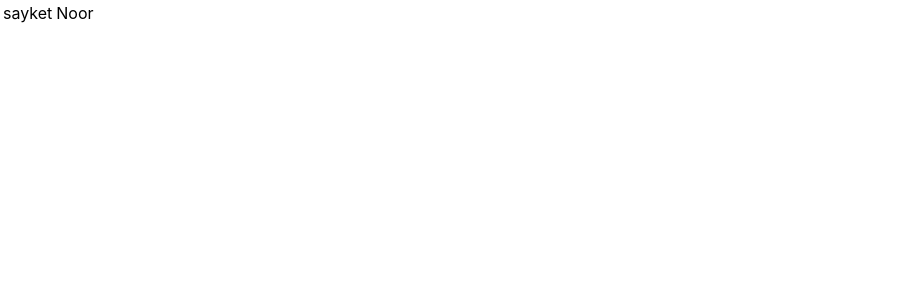
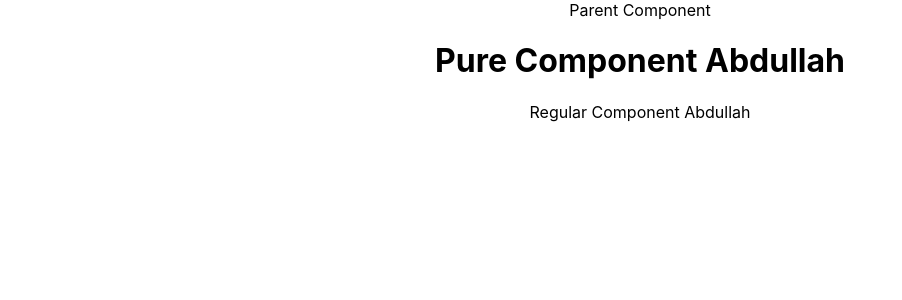
Before and after one commit to abduallahnoorsayket/react_JS_CodeVol, a React (Create React App) app: page / in a window 1280 px wide. Shown: the top 300 px of the page, without its empty margins (0-902 px from the left). Built offline with nearby package versions, Linux system fonts and the light colour scheme.

Commit message:
pure comp running

```diff
--- a/src/App.js
+++ b/src/App.js
@@ -21,12 +21,15 @@ import Form from "./components/FormHandle/Form";
 import LifeCycleA from "./components/LifeCycleMet/LifeCycleA";
 import FragmentDemo from "./components/Fragments/FragmentDemo";
 import Table from "./components/Fragments/Table";
+import ParentComponet from "./components/PureComponent/ParentComponet";
 
 class App extends Component {
   render() {
     return (
       <div className="App">
-        <Table />
+        <ParentComponet />
+        {/* <PureComp /> */}
+        {/* <Table /> */}
         {/* <FragmentDemo /> */}
         {/* <LifeCycleA /> */}
         {/* <Form /> */}
--- a/src/components/Fragments/Column.js
+++ b/src/components/Fragments/Column.js
@@ -1,11 +1,22 @@
 import React from "react";
 
 function Column() {
+  const items = [
+    { id: 1, title: "lorem ipsom" },
+    { id: 2, title: " Sit Ament" },
+  ];
   return (
-    <>
+    <React.Fragment>
+      {items.map((item) => (
+        <React.Fragment key={item.id}>
+          <h1>Title</h1>
+          <p>{item.title}</p>
+        </React.Fragment>
+      ))}
+      {/* <td>Abdullah</td>
       <td>sayket</td>
-      <td>Noor</td>
-    </>
+      <td>Noor</td> */}
+    </React.Fragment>
   );
 }
 
--- /dev/null
+++ b/src/components/PureComponent/ParentComponet.js
@@ -0,0 +1,32 @@
+import React, { Component } from "react";
+import PureComp from "./PureComp";
+import RegComp from "./RegComp";
+
+class ParentComponet extends Component {
+  constructor(props) {
+    super(props);
+
+    this.state = {
+      name: "abdullah",
+    };
+  }
+  componentDidMount() {
+    setInterval(() => {
+      this.setState({
+        name: "Abdullah",
+      });
+    }, 2000);
+  }
+  render() {
+    console.log("***************parent comp render******************");
+    return (
+      <div>
+        Parent Component
+        <PureComp name={this.state.name} />
+        <RegComp name={this.state.name} />
+      </div>
+    );
+  }
+}
+
+export default ParentComponet;
--- /dev/null
+++ b/src/components/PureComponent/PureComp.js
@@ -0,0 +1,14 @@
+import React, { PureComponent } from "react";
+
+class PureComp extends PureComponent {
+  render() {
+    console.log("Pure component");
+    return (
+      <div>
+        <h1>Pure Component {this.props.name}</h1>
+      </div>
+    );
+  }
+}
+
+export default PureComp;
--- /dev/null
+++ b/src/components/PureComponent/RegComp.js
@@ -0,0 +1,10 @@
+import React, { Component } from "react";
+
+class RegComp extends Component {
+  render() {
+    console.log("Regular component");
+    return <div>Regular Component {this.props.name}</div>;
+  }
+}
+
+export default RegComp;
```
